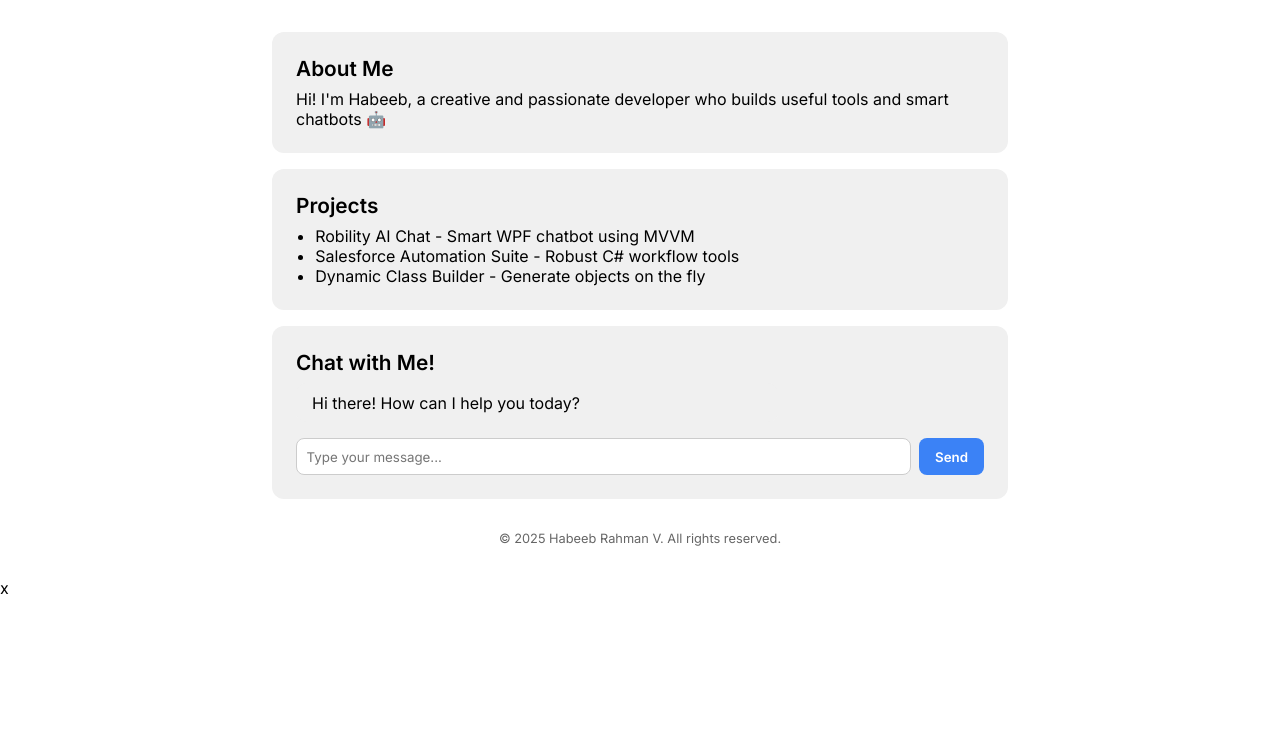
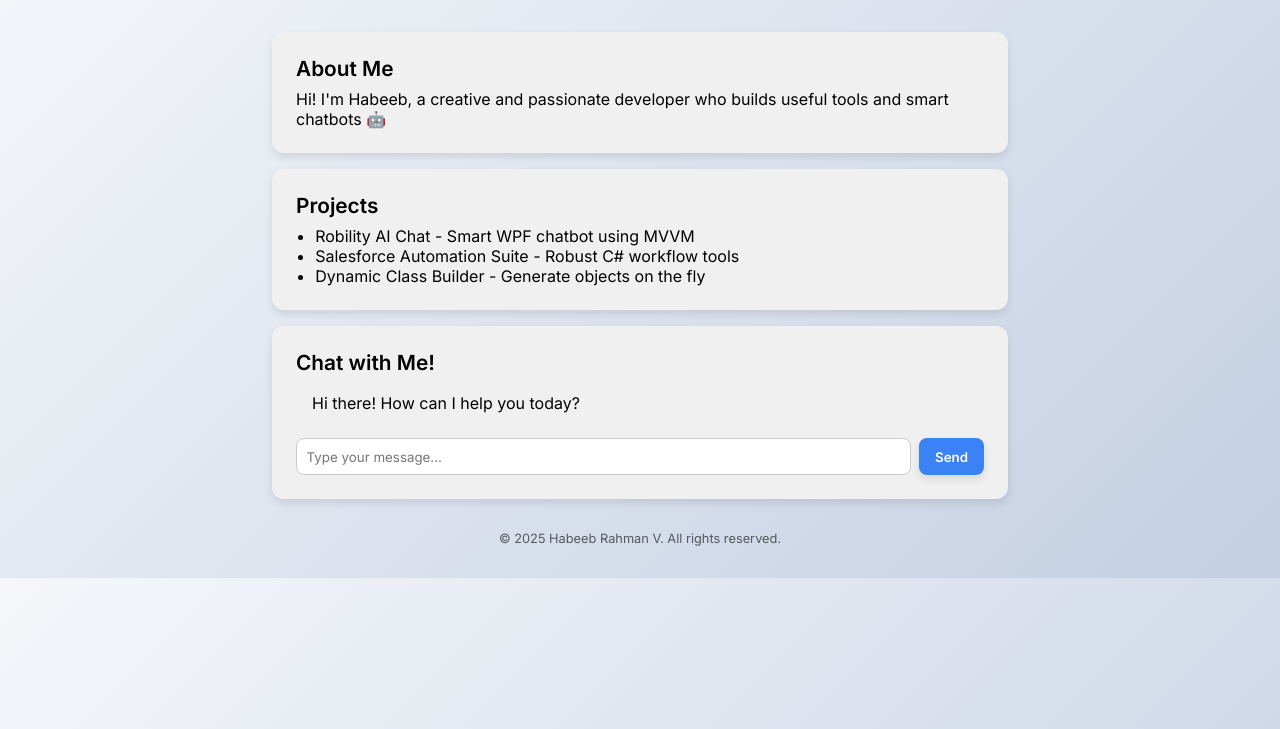
Before and after one commit to HabzSutherland/HabzPortfolio, a plain HTML site: page myportfolio.html in a window 1280 px wide. Shown: the part 71-800 px from the top of the page. Drawn offline with Linux system fonts and the light colour scheme.

Commit message:
Update myportfolio.html

```diff
--- a/myportfolio.html
+++ b/myportfolio.html
@@ -7,20 +7,24 @@
   <link href="https://fonts.googleapis.com/css2?family=Inter:wght@400;600&display=swap" rel="stylesheet">
   <style>
     :root {
-      --bg: #ffffff;
+      --bg: linear-gradient(135deg, #f5f7fa 0%, #c3cfe2 100%);
       --text: #000000;
       --card: #f0f0f0;
+      --primary: #3b82f6;
+      --secondary: #e0e7ff;
     }
     [data-theme="dark"] {
-      --bg: #111827;
+      --bg: linear-gradient(135deg, #1e1e2f 0%, #2c3e50 100%);
       --text: #ffffff;
       --card: #1f2937;
+      --primary: #3b82f6;
+      --secondary: #4b5563;
     }
     * { box-sizing: border-box; margin: 0; padding: 0; font-family: 'Inter', sans-serif; }
     body { background: var(--bg); color: var(--text); transition: background 0.3s, color 0.3s; }
     header { display: flex; justify-content: space-between; align-items: center; padding: 1rem 2rem; }
     main { padding: 2rem; max-width: 800px; margin: auto; }
-    .section { background: var(--card); padding: 1.5rem; border-radius: 12px; margin-bottom: 1rem; }
+    .section { background: var(--card); padding: 1.5rem; border-radius: 12px; margin-bottom: 1rem; box-shadow: 0 4px 8px rgba(0, 0, 0, 0.1); }
     h1 { font-size: 2rem; font-weight: 600; }
     h2 { font-size: 1.3rem; margin-bottom: 0.5rem; }
     ul { padding-left: 1.2rem; }
@@ -30,7 +34,7 @@
     .bot { background-color: var(--card); }
     .chat-input { display: flex; gap: 0.5rem; }
     input[type="text"] { flex: 1; padding: 0.6rem; border: 1px solid #ccc; border-radius: 8px; }
-    button { padding: 0.6rem 1rem; border: none; border-radius: 8px; cursor: pointer; background: #3b82f6; color: white; font-weight: 600; }
+    button { padding: 0.6rem 1rem; border: none; border-radius: 8px; cursor: pointer; background: #3b82f6; color: white; font-weight: 600; box-shadow: 0 4px 8px rgba(0, 0, 0, 0.1); }
     .theme-toggle { cursor: pointer; font-size: 1.2rem; }
     footer { text-align: center; font-size: 0.8rem; margin-top: 2rem; opacity: 0.6; }
   </style>
@@ -101,8 +105,19 @@
     function toggleTheme() {
       const root = document.documentElement;
       const current = root.getAttribute('data-theme');
-      root.setAttribute('data-theme', current === 'light' ? 'dark' : 'light');
+      const newTheme = current === 'light' ? 'dark' : 'light';
+      root.setAttribute('data-theme', newTheme);
+      localStorage.setItem('theme', newTheme);
     }
+
+    function setSystemTheme() {
+      const prefersDark = window.matchMedia('(prefers-color-scheme: dark)').matches;
+      const storedTheme = localStorage.getItem('theme');
+      const theme = storedTheme || (prefersDark ? 'dark' : 'light');
+      document.documentElement.setAttribute('data-theme', theme);
+    }
+
+    window.addEventListener('DOMContentLoaded', setSystemTheme);
   </script>
 </body>
-</html>x
+</html>
```
